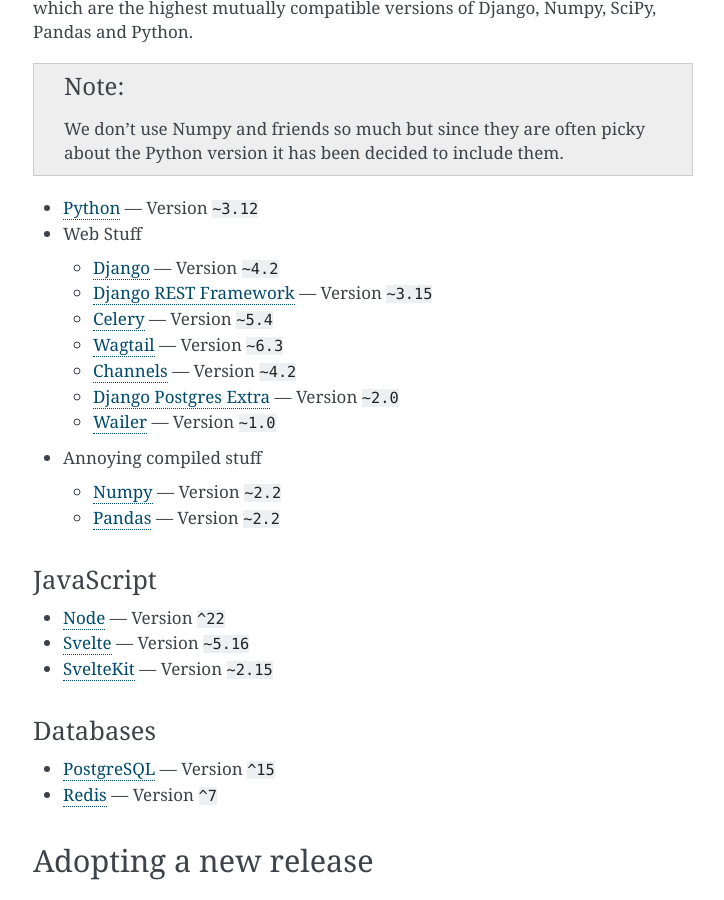
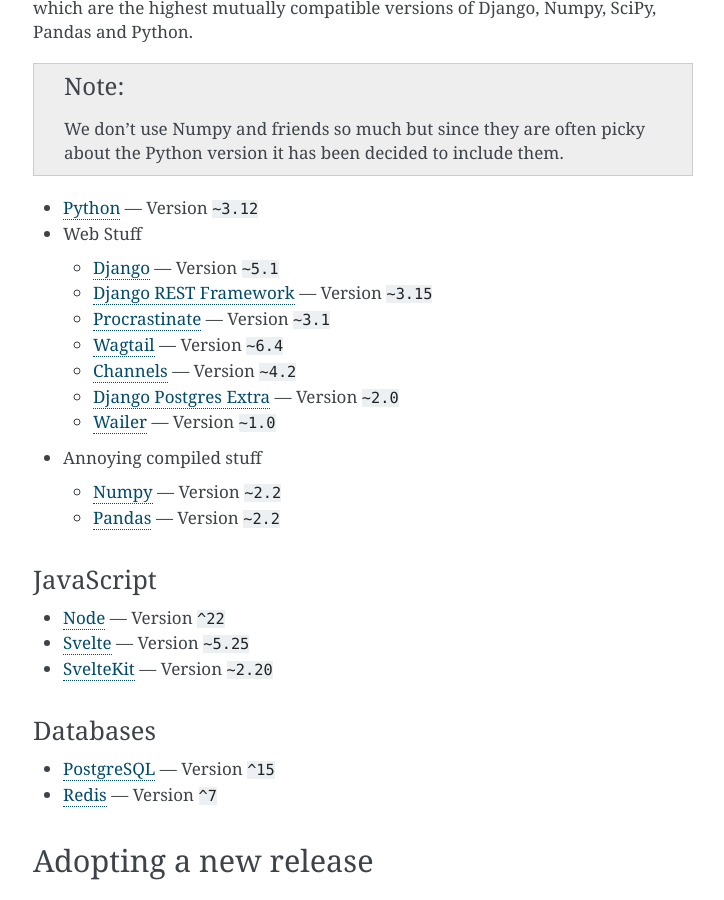
Before and after one commit to ModelW/directory, a Sphinx documentation site: the page built from doc/source/release-cycle.md, in a window 1280 px wide and 900 px high, scrolled down 1938 px. Shown: the whole window, without its empty margins (387-1111 px from the left). Built offline with Sphinx 7.4.7, drawn with Linux system fonts in a browser that asks for light colours.

Commit message:
Update versions

```diff
--- a/doc/source/release-cycle.md
+++ b/doc/source/release-cycle.md
@@ -89,13 +89,13 @@
 
 -   [Python](https://endoflife.date/python) &mdash; Version `~3.12`
 -   Web Stuff
-    -   [Django](https://www.djangoproject.com/download/) &mdash; Version `~4.2`
+    -   [Django](https://www.djangoproject.com/download/) &mdash; Version `~5.1`
     -   [Django REST Framework](https://www.django-rest-framework.org/community/release-notes/)
         &mdash; Version `~3.15`
-    -   [Celery](https://github.com/celery/celery/releases) &mdash; Version
-        `~5.4`
+    -   [Procrastinate](https://github.com/procrastinate-org/procrastinate)
+        &mdash; Version `~3.1`
     -   [Wagtail](https://docs.wagtail.io/en/stable/releases/index.html) &mdash;
-        Version `~6.3`
+        Version `~6.4`
     -   [Channels](https://channels.readthedocs.io/en/stable/releases/index.html)
         &mdash; Version `~4.2`
     -   [Django Postgres Extra](https://django-postgres-extra.readthedocs.io/en/latest/major_releases.html)
@@ -110,9 +110,9 @@
 ### JavaScript
 
 -   [Node](https://nodejs.org/en/about/releases/) &mdash; Version `^22`
--   [Svelte](https://www.npmjs.com/package/svelte) &mdash; Version `~5.16`
+-   [Svelte](https://www.npmjs.com/package/svelte) &mdash; Version `~5.25`
 -   [SvelteKit](https://www.npmjs.com/package/@sveltejs/kit) &mdash; Version
-    `~2.15`
+    `~2.20`
 
 ### Databases
 
```
Also changed, not shown: doc/source/from-scratch.md (+1 -1 lines).
